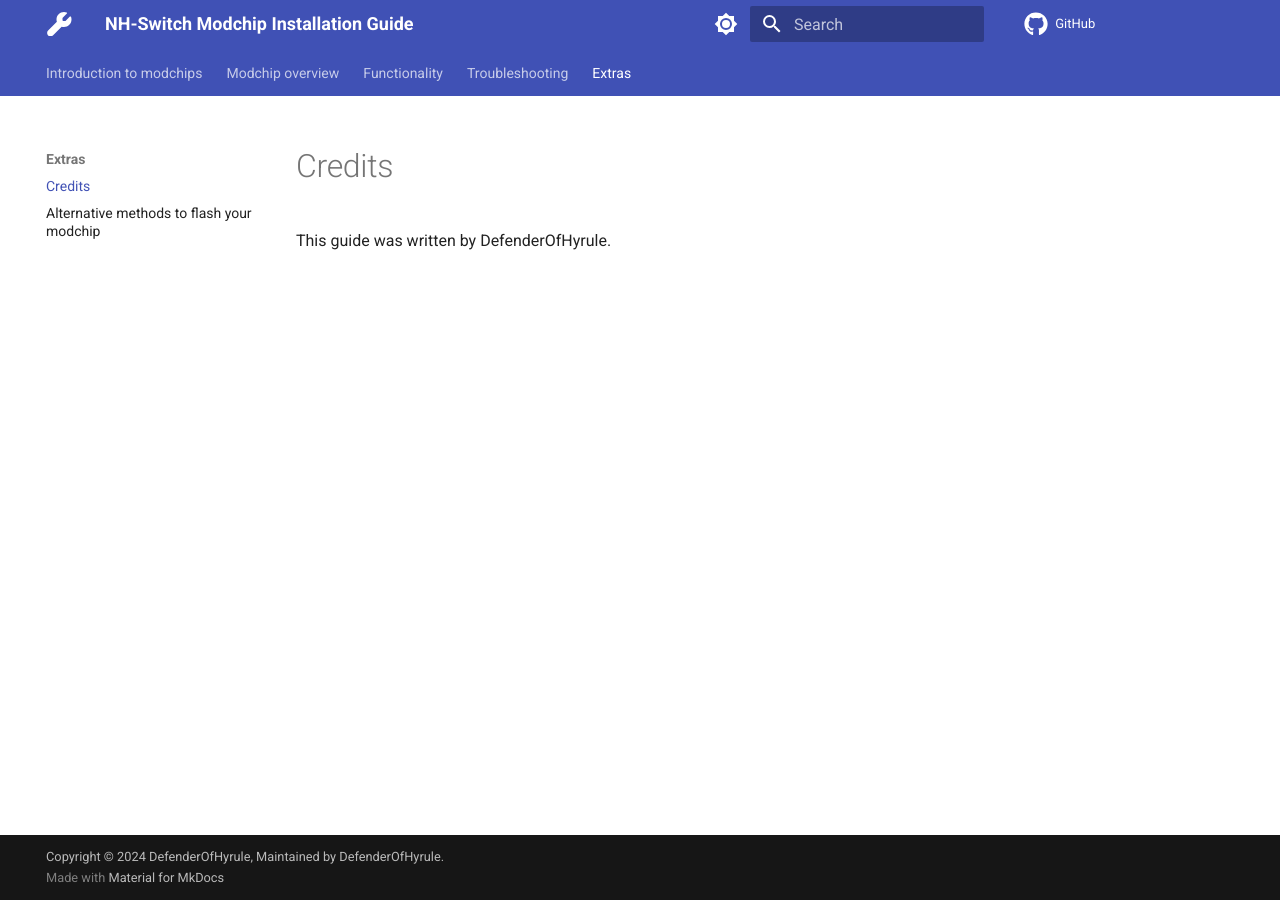
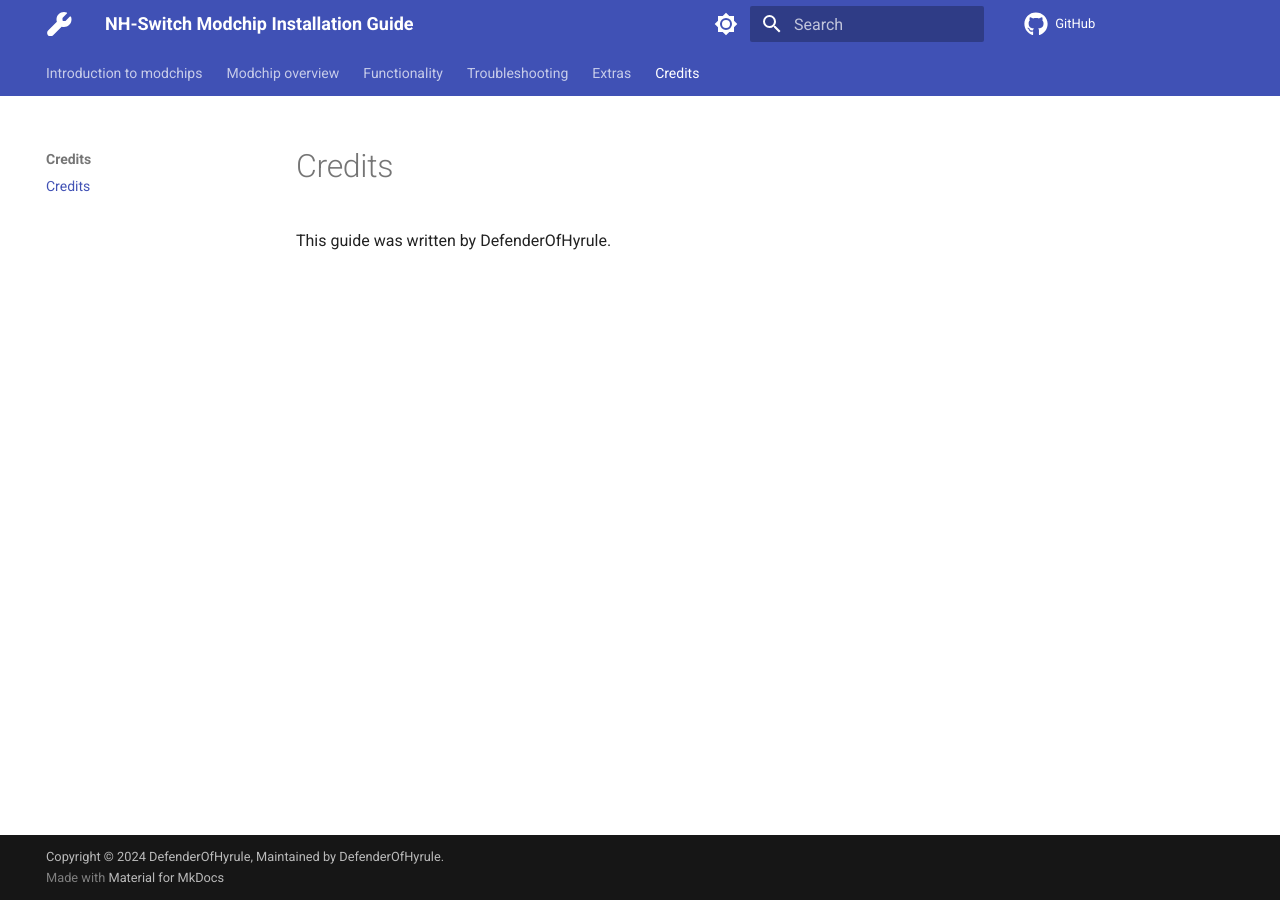
Before and after one commit to DefenderOfHyrule/defenderofhyrule.github.io, an MkDocs documentation site: the page built from docs/credits/credits.md, in a window 1280 px wide. Built offline with MkDocs 1.6.1 and Material for MkDocs 9.7.7, drawn with Linux system fonts in a browser that asks for light colours; comment, search, counter and statistics services are not loaded; some of the changed lines change nothing that is shown.

Commit message:
moved credits and added extras pages

```diff
--- a/mkdocs.yml
+++ b/mkdocs.yml
@@ -48,8 +48,11 @@
     - Troubleshooting:
         - 'Error troubleshooting': 'troubleshooting/error_codes.md'
     - Extras:
-        - 'Credits': 'extras/credits.md'
         - 'Alternative methods to flash your modchip': 'extras/alternate_flashing.md'
+        - 'Trinket M0 based modchips': 'extras/trinket.md'
+        - 'Hardmodding the SD card reader': 'extras/sdreader.md'
+    - Credits:
+        - 'Credits': 'credits/credits.md'
 
 markdown_extensions:
   - admonition
```
Also changed, not shown: docs/credits/credits.md (renamed from docs/extras/credits.md), docs/extras/sdreader.md (added), docs/extras/trinket.md (added).
